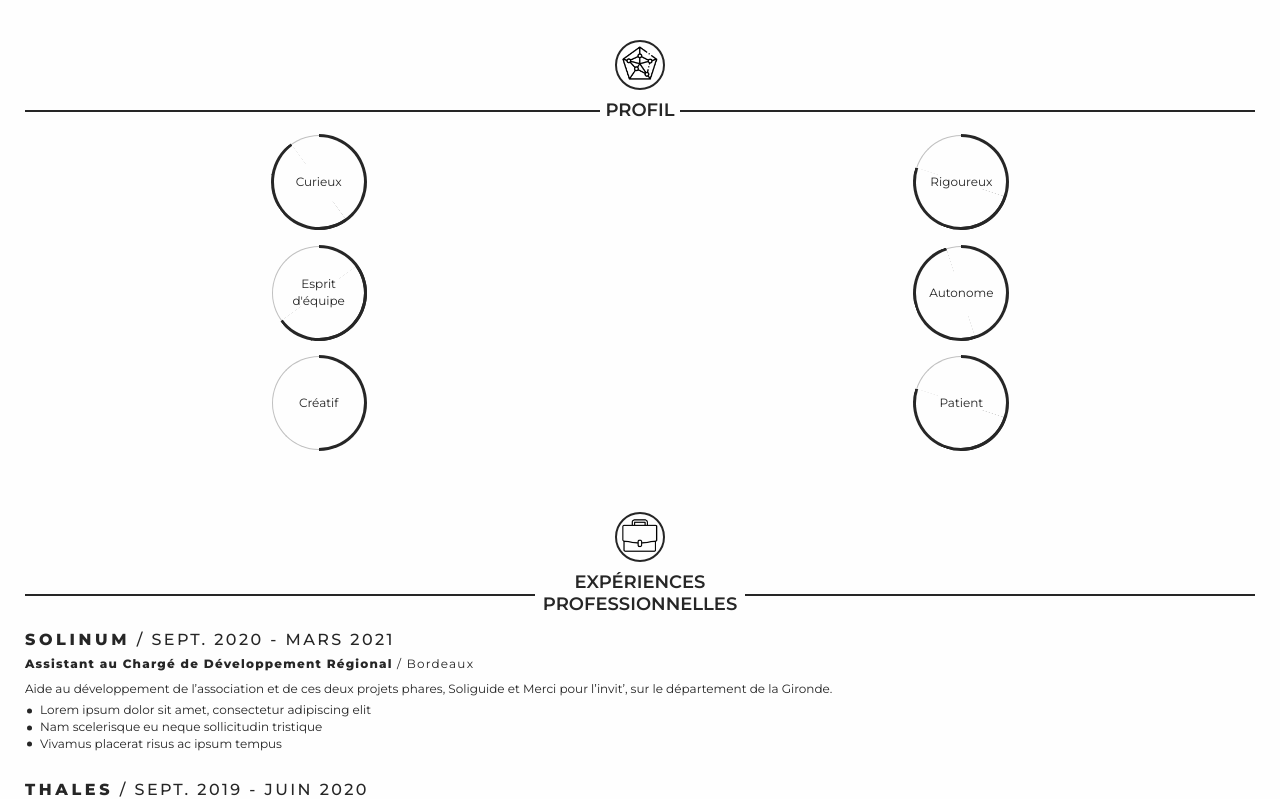
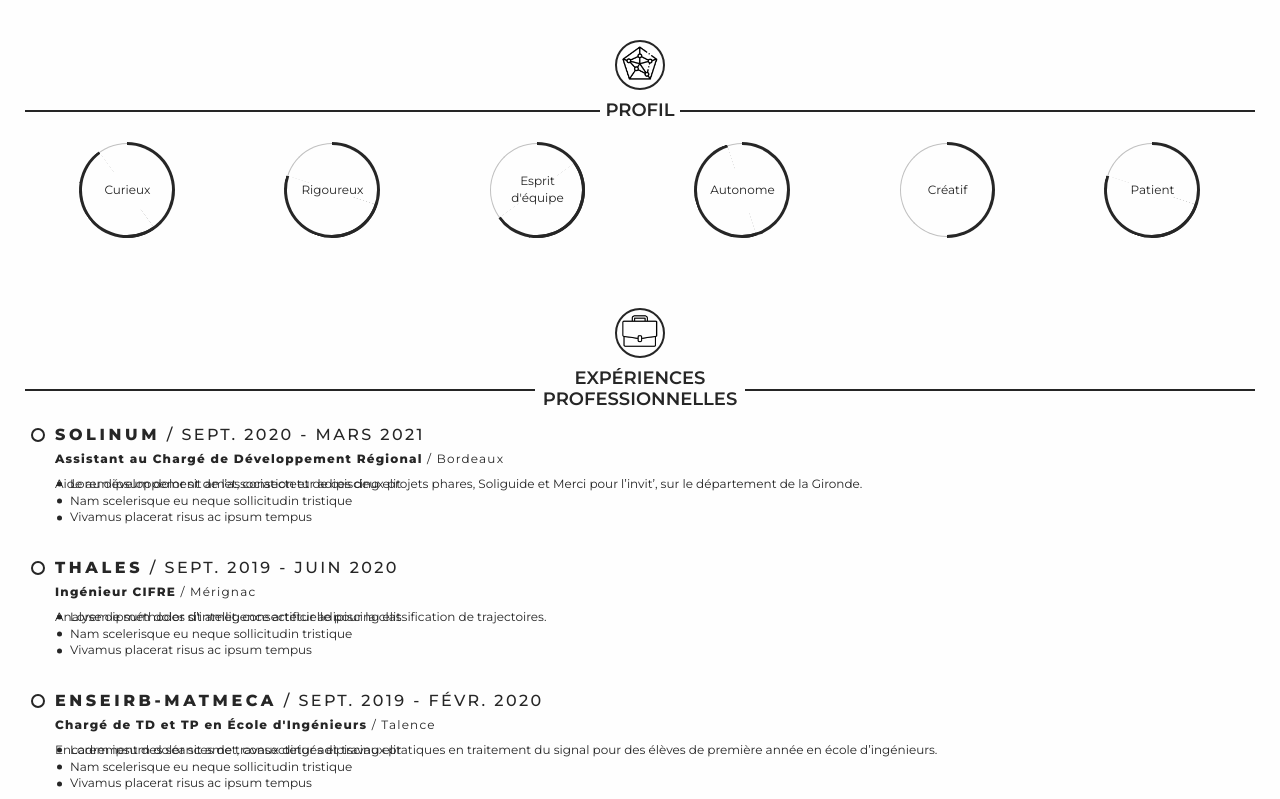
Before and after one commit to jbondu9/my-resume, a React (Create React App) app: page / in a window 1280 px wide. Shown: the part 902-1701 px from the top of the page. Built offline with nearby package versions, Linux system fonts and the light colour scheme; a web font is replaced by a local one.

Commit message:
fix animation improvement and add tabs system in professional experiences section

```diff
--- a/src/App.js
+++ b/src/App.js
@@ -24,23 +24,27 @@ function App() {
         <div className="container">
             <div className="left">
                 <Profil
+                    id="profil"
                     forename={Data.profil.forename}
                     surname={Data.profil.surname}
                     role={Data.profil.role}
                 />
                 <Section
+                    id="about"
                     title="Intro"
                     src={IntroIcon}
                     alt="Icône de la section intro"
                     content={<Intro intro={Data.intro} />}
                 />
                 <Section
+                    id="contact"
                     title="Contact"
                     src={ContactIcon}
                     alt="Icône de la section contact"
                     content={<Contact data={Data.contact} />}
                 />
                 <Section
+                    id="soft-skills"
                     title="Profil"
                     src={SoftSkillsIcon}
                     alt="Icône de la section aptitudes"
@@ -49,24 +53,28 @@ function App() {
             </div>
             <div className="right">
                 <Section
+                    id="professional-experiences"
                     title="Expériences professionnelles"
                     src={ExperienceIcon}
                     alt="Icône de la section expériences professionnelles"
                     content={<ExperienceList experiences={Data.professional_experiences} />}
                 />
                 <Section
+                    id="education"
                     title="Formation"
                     src={EducationIcon}
                     alt="Icône de la section formation"
                     content={<ExperienceList experiences={Data.education} />}
                 />
                 <Section
+                    id="skills"
                     title="Compétences"
                     src={SkillsIcon}
                     alt="Icône de la section compétences"
                     content={<SkillGrid skills={Data.skills} />}
                 />
                 <Section
+                    id="publications"
                     title="Publications"
                     src={PublicationIcon}
                     alt="Icône de la section publications"
--- a/src/components/ExperienceList.css
+++ b/src/components/ExperienceList.css
@@ -1,6 +1,6 @@
 .experience__card {
+    width: 95%;
     margin: 0 auto;
-    /* margin-left: 40px; */
     margin-bottom: 25px;
 }
 
@@ -9,27 +9,13 @@
 }
 
 .experience__title {
-    /* position: relative; */
+    position: relative;
     font-size: 16px;
     font-weight: 500;
     line-height: 2rem;
     letter-spacing: .2rem;
     text-transform: uppercase;
 }
-
-/* .experience__title::before {
-    content: "";
-    display: block;
-    position: absolute;
-    top: 50%;
-    right: 100%;
-    width: 10px;
-    height: 10px;
-    margin: 0 18px;
-    transform: translateY(-50%);
-    border: 2px solid var(--primary-color);
-    border-radius: 50%;
-} */
 
 .experience__title > span {
     font-weight: 800;
@@ -45,22 +31,21 @@
     font-weight: 800;
 }
 
-.experience__short {
+.experience__front, .experience__back {
     margin: 5px 0;
 }
 
-.experience__long {
-    margin: 0;
+.experience__back {
     padding: 0;
     padding-left: 15px;
     list-style: none;
 }
 
-.experience__long--item {
+.experience__back--item {
     position: relative;
 }
 
-.experience__long--item::before {
+.experience__back--item::before {
     position: absolute;
     content: "";
     width: 5px;
@@ -70,5 +55,50 @@
     margin-right: 8px;
     background-color: var(--primary-color);
     border-radius: 50%;
-    transform: translatey(-50%);
+    transform: translateY(-50%);
 }
+
+@media only screen and (min-width: 540px) {
+    .experience__card {
+        width: auto;
+        margin-left: 30px;
+    }
+
+    .experience__btn, #education .experience__title::before {
+        position: absolute;
+        top: 50%;
+        right: 100%;
+        margin: 0 10px;
+        transform: translateY(-50%);
+        border: 2px solid var(--primary-color);
+        border-radius: 50%;
+    }
+
+    .experience__btn {
+        width: 14px;
+        height: 14px;
+        cursor: pointer;
+    }
+
+    #education .experience__title::before {
+        content: "";
+        width: 10px;
+        height: 10px;
+    }
+
+    #professional-experiences .experience__content {
+        height: 5rem;
+        position: relative;
+    }
+
+    #professional-experiences .experience__front, #professional-experiences .experience__back {
+        position: absolute;
+        top: 0;
+        opacity: 0;
+        transition: opacity ease 400ms;
+    }
+
+    #professional-experiences .experience__front--active, #professional-experiences .experience__back--active {
+        opacity: 1;
+    }
+}
--- a/src/components/ExperienceList.js
+++ b/src/components/ExperienceList.js
@@ -2,24 +2,41 @@ import React from "react";
 import "./ExperienceList.css";
 
 function ExperienceCard(props) {
+
+    const [stateTabs, setStateTabs] = React.useState("back");
+
     return (
         <div className="experience__card">
-            <div className="experience__front">
             <div className="experience__title">
+                {props.longDescription !== "" &&
+                    <div className="experience__btn" onClick={() => {
+                        stateTabs === "front" ? setStateTabs("back") : setStateTabs("front");
+                    }}></div>
+                }
                 <span>{props.title}</span> / {parseDate(props.startDate)} - {parseDate(props.endDate)}
             </div>
             <div className="experience__subtitle">
                 <span>{props.subtitle}</span> / {props.location}
             </div>
-                <div className="experience__short">
+            {props.longDescription !== "" ?
+                <div className="experience__content">
+                    <div className={`experience__front${stateTabs === "front" ? " experience__front--active" : ""}`}>
                         {props.shortDescription}
                     </div>
+                    <ul className={`experience__back${stateTabs === "back" ? " experience__back--active" : ""}`}>
+                        {parseLongDescription(props.longDescription)}
+                    </ul>
+                </div>
+                :
+                <div className="experience__content">
+                    <div className="experience__front">
+                        {props.shortDescription}
                     </div>
                     {props.longDescription !== "" &&
-                <div className="experience__back">
-                    <ul className="experience__long">
+                        <ul className="experience__back">
                             {parseLongDescription(props.longDescription)}
                         </ul>
+                    }
                 </div>
             }
         </div>
@@ -90,7 +107,7 @@ function parseLongDescription(longDescription) {
     for (let i = 0; i < longDescriptionArray.length - 1; i++) {
         list.push(
             <li
-                className="experience__long--item"
+                className="experience__back--item"
                 key={i}
             >
                 {longDescriptionArray[i]}
--- a/src/components/PublicationList.css
+++ b/src/components/PublicationList.css
@@ -4,7 +4,6 @@
 }
 
 .publication__card {
-    /* margin-left: 20px; */
     margin-bottom: 20px;
 }
 
@@ -16,7 +15,12 @@
     position: relative;
 }
 
-/* .publication__info::before {
+@media only screen and (min-width: 540px) {
+    .publication__card {
+        margin-left: 10px;
+    }
+
+    .publication__info::before {
         content: "";
         display: block;
         position: absolute;
@@ -24,9 +28,10 @@
         right: 100%;
         width: .25rem;
         height: .25rem;
-    margin: 0 12px;
+        margin: 0 8px;
         background-color: var(--primary-color);
         transform: translateY(-50%);
         border: 2px solid var(--primary-color);
         border-radius: 50%;
-} */
+    }
+}
--- a/src/components/Section.js
+++ b/src/components/Section.js
@@ -20,7 +20,7 @@ function SectionContent(props) {
 
 export default function Section(props) {
     return (
-        <div className="section">
+        <div className="section" id={props.id}>
             <SectionHeader
                 title={props.title}
                 src={props.src}
--- a/src/components/SoftSkills.css
+++ b/src/components/SoftSkills.css
@@ -1,15 +1,17 @@
 .softskills__content {
-    width: 95%;
-    margin-left: auto;
-    margin-right: auto;
-    display: grid;
-    grid-template-columns: 1fr 1fr;
-    grid-auto-rows: minmax(8.2rem, auto);
-    gap: 1rem 10%;
+    width: 100%;
+    display: flex;
+    flex-wrap: wrap;
+    justify-content: space-around;
+    align-items: flex-start;
+    align-content: space-between;
 }
 
 .softskills__elt {
     position: relative;
+    width: 8.2rem;
+    height: 8.2rem;
+    margin: 8px 14px;
     z-index: 1;
 }
 
@@ -54,8 +56,8 @@
 }
 
 .softskills__cache {
-    width: 4rem;
-    height: 8rem;
+    width: calc(4rem + 1px);
+    height: calc(8rem + 2px);
     top: 50%;
     left: 50%;
     transform: translate(-100%, -50%);
@@ -67,8 +69,8 @@
     content: "";
     width: calc(4rem - 2px);
     height: calc(8rem - 4px);
-    top: 1px;
-    left: 1px;
+    top: 2px;
+    left: 2px;
     border-bottom: 1px solid var(--quaternary-color);
     border-left: 1px solid var(--quaternary-color);
     border-top: 1px solid var(--quaternary-color);
@@ -77,6 +79,8 @@
 
 .softskills__level {
     position: absolute;
+    top: 1px;
+    left: 1px;
     height: 8rem;
     width: 4rem;
     border-bottom: 3px solid var(--primary-color);
--- a/src/components/SoftSkills.js
+++ b/src/components/SoftSkills.js
@@ -27,6 +27,7 @@ function SoftSkillElt(props) {
             {!triggerOnce ?
                 <div className="softskills__circle"></div>
                 :
+                // <div className="softskills__circle"></div>
                 <div className="softskills__circle" style={circle}></div>
             }
             {!triggerOnce ?
@@ -39,6 +40,7 @@ function SoftSkillElt(props) {
                 <div className="softskills__cache">
                     {props.softSkillLevel > 50 &&
                         <div className="softskills__level" style={level}></div>
+                        // <div className="softskills__level"></div>
                     }
                 </div>
             }
```
Lines whose indentation alone changed are shown as unchanged.
